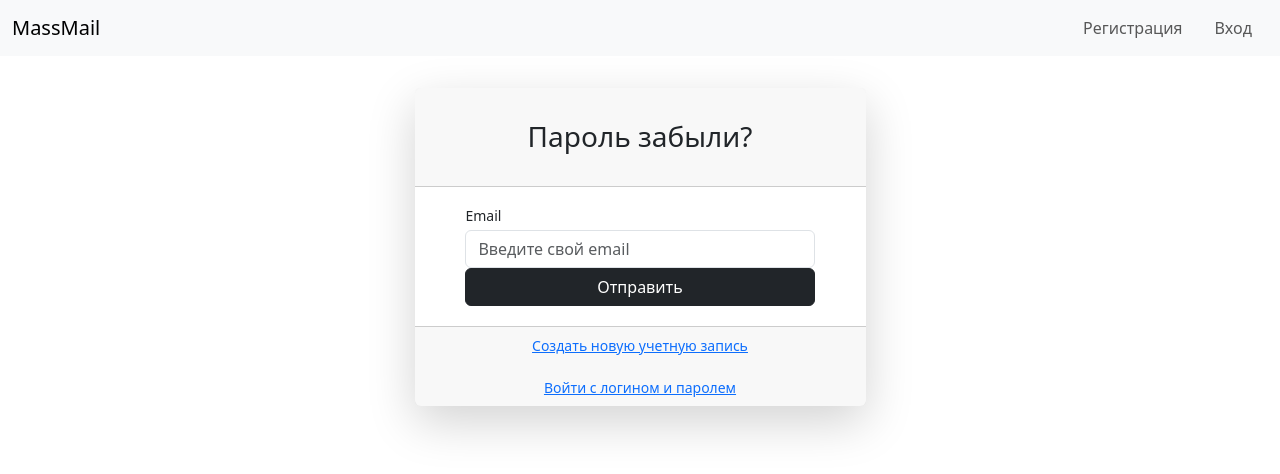
After one commit to AlexAverin1982/massmail, a Django app: page /auth/password_reset/ in a window 1280 px wide. The commit adds this page. Shown: the top 474 px of the page. Run offline with Django 5.2, Linux system fonts and the light colour scheme.

Commit message:
registration with email confirmation

```diff
--- a/config/settings.py
+++ b/config/settings.py
@@ -46,6 +46,7 @@ INSTALLED_APPS = [
     "django.contrib.admin",
     "django.contrib.auth",
     "django.contrib.contenttypes",
+    'django.contrib.sites',
     "django.contrib.sessions",
     "django.contrib.messages",
     "django.contrib.staticfiles",
@@ -70,7 +71,7 @@ ROOT_URLCONF = "config.urls"
 TEMPLATES = [
     {
         "BACKEND": "django.template.backends.django.DjangoTemplates",
-        "DIRS": [],
+        'DIRS': [os.path.join(BASE_DIR, 'templates'),],
         "APP_DIRS": True,
         "OPTIONS": {
             "context_processors": [
@@ -110,6 +111,7 @@ DATABASES = {
 }
 
 # e-mail settings
+DEFAULT_FROM_EMAIL = os.getenv('SERVER_MAIL_USER')
 EMAIL_HOST = os.getenv('SERVER_MAIL_HOST')
 EMAIL_PORT = os.getenv('SERVER_MAIL_PORT')
 EMAIL_HOST_USER = os.getenv('SERVER_MAIL_USER')
@@ -156,7 +158,7 @@ USE_TZ = True
 
 # Static files (CSS, JavaScript, Images)
 # https://docs.djangoproject.com/en/5.1/howto/static-files/
-
+SITE_ID = 1
 STATIC_URL = "static/"
 MEDIA_ROOT = os.path.join(BASE_DIR, "media")
 MEDIA_URL = "/media/"
--- a/sender/models.py
+++ b/sender/models.py
@@ -11,7 +11,7 @@ class Client(models.Model):
     """
     модель получателя рассылки (клиента)
     """
-    email = models.EmailField(unique=True)
+    email = models.EmailField()
     full_name = models.CharField(max_length=150, verbose_name="Ф.И.О.")
     comment = models.TextField(max_length=1000, verbose_name="Комментарий", blank=True)
 
--- a/sender/templates/top.html
+++ b/sender/templates/top.html
@@ -101,10 +101,10 @@
             {% else %}
             <ul class="navbar-nav">
                 <li class="nav-item">
-                    <a class="nav-link" href="{% url 'register' %}">Регистрация</a>
+                    <a class="nav-link mx-2" href="{% url 'register' %}">Регистрация</a>
                 </li>
                 <li class="nav-item">
-                    <a class="nav-link" href="{% url 'login' %}">Вход</a>
+                    <a class="nav-link mx-2" href="{% url 'login' %}">Вход</a>
                 </li>
                 {% endif %}
             </ul>
--- /dev/null
+++ b/users/templates/users/password_reset.html
@@ -0,0 +1,59 @@
+{% extends "base.html" %}
+{% block content %}
+    <div class="form-content my-3 p-3">
+        <div class="container">
+            <div class="row justify-content-center">
+                <div class="col-lg-5">
+                    <div class="card shadow-lg border-0 rounded-lg mt-0 mb-3">
+                        <div class="card-header justify-content-center">
+                            <div id="error_div"></div>
+                          <h3 class="font-weight-light my-4 text-center">Пароль забыли?</h3>
+                        </div>
+                        {% if form.errors %}
+                            <div class="alert alert-danger alert-dismissible" role="alert">
+                                <div id="form_errors">
+                                    {% for key, value in form.errors.items %}
+                                        <strong>{{ value }}</strong>
+                                    {% endfor %}
+                                </div>
+                                <button type="button" class="close" data-dismiss="alert" aria-label="Close">
+                                    <span aria-hidden="true">&times;</span>
+                                </button>
+                            </div>
+                        {% endif %}
+                        <div class="card-body">
+                            <form method="POST">
+                                {% csrf_token %}
+                                <div class="form-row">
+                                    <div class="col-md-10 offset-md-1">
+                                    <div class="form-group">
+                                      <label class="small mb-1" for="id_email">Email</label>
+                                        <input type="email" name="email"  class="form-control"
+                                               autocomplete="email" maxlength="254" required id="id_email"
+                                               placeholder="Введите свой email">
+                                    </div>
+                                </div>
+                            </div>
+                                <div class="form-row">
+                                  <div class="col-md-10 offset-md-1">
+                                    <div class="form-group mt-0 mb-1">
+                                        <button type="submit" class="col-md-12 btn btn-dark">Отправить
+                                        </button>
+                                    </div>
+                                 </div>
+                               </div>
+                            </form>
+                        </div>
+                        <div class="card-footer text-center">
+                            <div class="small">
+                                <a href="{% url 'register' %}">Создать новую учетную запись</a><br><br>
+                                <a href="{% url 'login' %}">Войти с логином и паролем</a><br>
+                            </div>
+                        </div>
+                    </div>
+                </div>
+            </div>
+        </div>
+
+  </div>
+{% endblock content %}
--- /dev/null
+++ b/users/templates/users/password_reset_subject.txt
@@ -0,0 +1 @@
+Инструкция по восстановлению пароля на сайте
--- a/users/urls.py
+++ b/users/urls.py
@@ -3,11 +3,12 @@ from django.contrib.auth.views import LogoutView, LoginView
 from .views import (RegisterView, UserProfileView, UserDeleteView,
                     UserUpdateView, UserLoginView, UserConfirmEmailView,
                     EmailConfirmationSentView, EmailConfirmedView,
-                    EmailConfirmationFailedView, UsersControlView, InitUsersControlView)
+                    EmailConfirmationFailedView, UsersControlView, InitUsersControlView, UserForgotPasswordView,
+                    UserPasswordResetConfirmView)
 
 urlpatterns = [
-    path('login/', LoginView.as_view(template_name='login.html', next_page='home'), name='login'),
-    # path('login/', UserLoginView.as_view(next_page='home'), name='login'),
+    # path('login/', LoginView.as_view(template_name='login.html', next_page='home'), name='login'),
+    path('login/', UserLoginView.as_view(), name='login'),
     path('logout/', LogoutView.as_view(next_page='home'), name='logout'),
     path('register/', RegisterView.as_view(), name='register'),
     path('greetings/<int:pk>', RegisterView.as_view(), name='greetings'),
@@ -15,9 +16,11 @@ urlpatterns = [
     path('edit_user/<int:pk>/', UserUpdateView.as_view(), name='edit_user'),
     path("delete_user/<int:pk>/", UserDeleteView.as_view(), name="delete_user"),
     path("control_users/<int:pk>/", UsersControlView.as_view(), name="control_users"),
+    path('password_reset/', UserForgotPasswordView.as_view(), name='password_reset'),
+    path('set-new-password/<uidb64>/<token>/', UserPasswordResetConfirmView.as_view(), name='password_reset_confirm'),
     # path("init_users_control/", InitUsersControlView.as_view(), name="init_users_control"),
-#     path('email_confirmation_sent/', EmailConfirmationSentView.as_view(), name='email_confirmation_sent'),
-#     path('confirm_email/<str:uidb64>/<str:token>/', UserConfirmEmailView.as_view(), name='confirm_email'),
-#     path('email_confirmed/', EmailConfirmedView.as_view(), name='email_confirmed'),
-#     path('confirm_email_failed/', EmailConfirmationFailedView.as_view(), name='email_confirmation_failed'),
+    path('email_confirmation_sent/', EmailConfirmationSentView.as_view(), name='email_confirmation_sent'),
+    path('confirm_email/<str:uidb64>/<str:token>/', UserConfirmEmailView.as_view(), name='confirm_email'),
+    path('email_confirmed/', EmailConfirmedView.as_view(), name='email_confirmed'),
+    path('confirm_email_failed/', EmailConfirmationFailedView.as_view(), name='email_confirmation_failed'),
 ]
--- a/users/views.py
+++ b/users/views.py
@@ -1,31 +1,56 @@
 from django.http import HttpResponseRedirect
-from django.urls import reverse_lazy
+# from django.urls import reverse_lazy
 from django.urls import reverse
 from django.views.generic.edit import FormView, CreateView
 from django.views.generic import DetailView, DeleteView, UpdateView, TemplateView, View, ListView
 from django.contrib.auth.views import LoginView, LogoutView
-from .forms import CustomUserCreationForm, CustomUserUpdateForm, LoginForm, UsersControlForm, UsersControlInitForm
-from .models import CustomUser, UsersControl
-from django.contrib.auth import login
+from django.contrib.auth import login, authenticate
 from django.core.mail import send_mail
 from django.conf import settings
+from django.contrib import messages
 from django.contrib.auth.tokens import default_token_generator
 from django.utils.http import urlsafe_base64_encode, urlsafe_base64_decode
 from django.utils.encoding import force_bytes
-# from django.contrib.sites.models import Site
-from django.shortcuts import redirect, get_object_or_404
+from django.contrib.sites.models import Site
+from django.shortcuts import redirect, get_object_or_404, render
 from django.contrib.auth import get_user_model
 from typing_extensions import Any
+from django.contrib.auth.views import PasswordResetView, PasswordResetConfirmView
+from django.urls import reverse_lazy
+from django.contrib.messages.views import SuccessMessageMixin
+from django.contrib.auth.forms import AuthenticationForm
+from .forms import UserForgotPasswordForm, UserSetNewPasswordForm
+from .forms import CustomUserCreationForm, CustomUserUpdateForm, LoginForm, UsersControlForm, UsersControlInitForm
+from .mixins import UserIsNotAuthenticated
+from .models import CustomUser, UsersControl
 
 User = get_user_model()
 
 
 class UserLoginView(LoginView):
-    form_class = LoginForm
+    form_class = AuthenticationForm
     template_name = 'login.html'
     next_page = 'home'
 
+    def get(self, request, **kwargs):
+        form = AuthenticationForm()
+        return render(request, 'login.html', {'form': form})
 
+    def post(self, request, **kwargs):
+        form = AuthenticationForm(request.POST)
+        username = request.POST['username']
+        password = request.POST['password']
+        user = authenticate(username=username, password=password)
+        if user:
+            if user.is_active:
+                login(request, user)
+                return redirect(reverse('home'))
+        else:
+            messages.error(request, 'Логин или пароль неправильные')
+            return redirect(reverse('home'))
+
+"""
+предыдущая версия, работающая без подтверждения по емайл
 class RegisterView(FormView):
     template_name = 'register.html'
     form_class = CustomUserCreationForm
@@ -61,6 +86,38 @@ class RegisterView(FormView):
         subject = 'Добро пожаловать в наш сервис'
         message = 'Спасибо, что зарегистрировались в нашем сервисе!'
         send_mail(subject, message, settings.EMAIL_HOST_USER, [user_email])
+"""
+
+class RegisterView(UserIsNotAuthenticated, CreateView):
+    """
+     Представление регистрации на сайте с формой регистрации
+     """
+    form_class = CustomUserCreationForm
+    success_url = reverse_lazy('home')
+    template_name = 'registration/user_register.html'
+
+    def get_context_data(self, **kwargs):
+        context = super().get_context_data(**kwargs)
+        context['title'] = 'Регистрация на сайте'
+        return context
+
+    def form_valid(self, form):
+        user = form.save(commit=False)
+        user.is_active = False
+        user.save()
+        # Функционал для отправки письма и генерации токена
+        token = default_token_generator.make_token(user)
+        uid = urlsafe_base64_encode(force_bytes(user.pk))
+        activation_url = reverse_lazy('confirm_email', kwargs={'uidb64': uid, 'token': token})
+        current_site = Site.objects.get_current().domain
+        send_mail(
+            'Подтвердите свой электронный адрес',
+            f'Пожалуйста, перейдите по следующей ссылке, чтобы подтвердить свой адрес электронной почты: http://{current_site}{activation_url}',
+            settings.ADMIN_MAIL,
+            [user.email],
+            fail_silently=False,
+        )
+        return redirect('email_confirmation_sent')
 
 
 class UserProfileView(DetailView):
@@ -214,3 +271,32 @@ class InitUsersControlView(CreateView):
             # print(f"errors: {errors}")
             # kwargs['errors_data'] = self.get_form().errors
             return HttpResponseRedirect(reverse('errors'))
+
+
+class UserForgotPasswordView(SuccessMessageMixin, PasswordResetView):
+    """
+    Представление по сбросу пароля по почте
+    """
+    template_name = 'users/password_reset.html'
+    email_template_name = 'users/password_reset_email.html'
+    subject_template_name = 'users/password_reset_subject'
+    success_message = "We've emailed you instructions for setting your password, " \
+                      "if an account exists with the email you entered. You should receive them shortly." \
+                      " If you don't receive an email, " \
+                      "please make sure you've entered the address you registered with, and check your spam folder."
+    success_url = reverse_lazy('home')
+
+
+class UserPasswordResetConfirmView(SuccessMessageMixin, PasswordResetConfirmView):
+    """
+    Представление установки нового пароля
+    """
+    form_class = UserSetNewPasswordForm
+    template_name = 'user_password_set_new.html'
+    success_url = reverse_lazy('home')
+    success_message = 'Пароль успешно изменен. Можете авторизоваться на сайте.'
+
+    def get_context_data(self, **kwargs):
+        context = super().get_context_data(**kwargs)
+        context['title'] = 'Установить новый пароль'
+        return context
```
Also changed, not shown: sender/templates/home.html (+8 -2 lines), sender/views.py (+6 -5 lines), users/forms.py (+35 -2 lines), users/templates/base_site.html (added, +12 -0 lines), users/templates/login.html (+65 -8 lines), users/templates/login_.html (deleted, +0 -69 lines), users/templates/login___.html (added, +12 -0 lines), users/templates/registration/user_register.html (added, +23 -0 lines), users/templates/user_password_set_new.html (added, +16 -0 lines), users/templates/users/password_reset_email.html (added, +10 -0 lines), sender/migrations/0012_alter_client_email.py (added), 1 other file.
